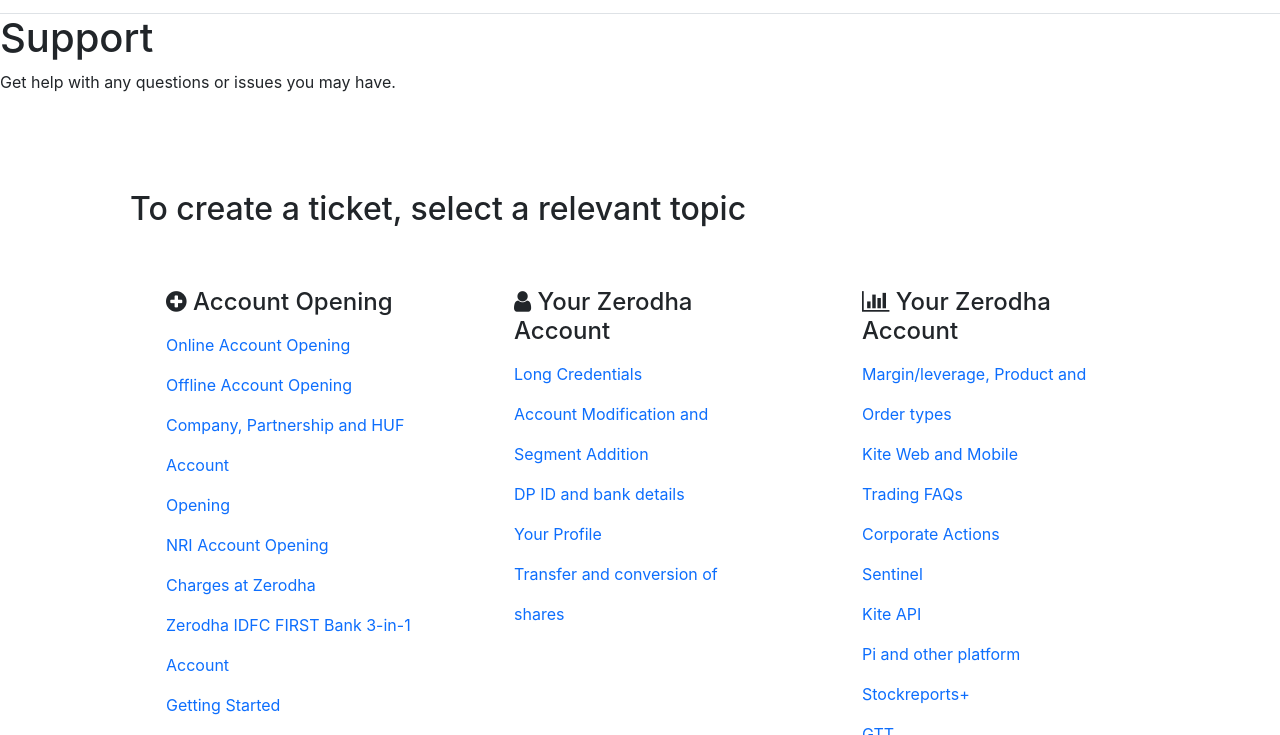
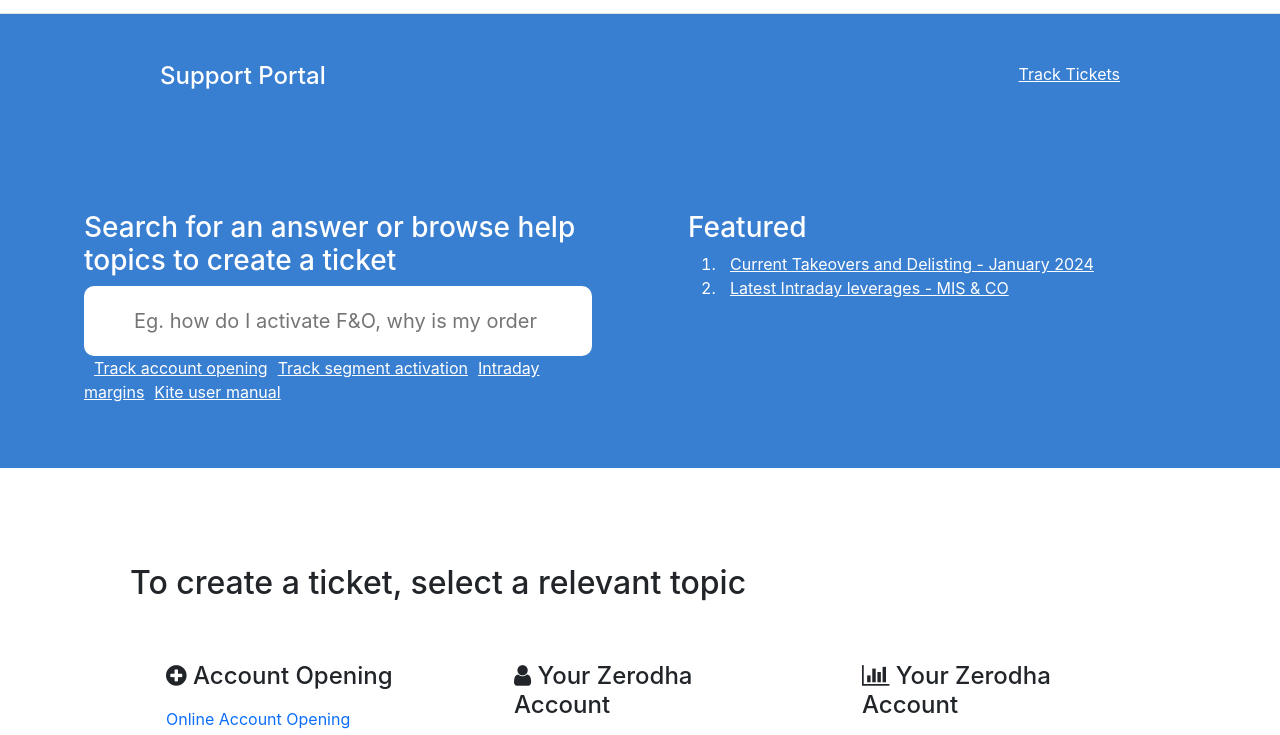
Before and after one commit to md1saquib1234/Zerodha-Clone, a React app in the folder frontend/: page /support in a window 1280 px wide. Shown: the part 59-794 px from the top of the page. Built offline with nearby package versions, Linux system fonts and the light colour scheme.

Commit message:
Enhance Hero component layout with structured support sections and improved user interaction

```diff
--- a/frontend/src/index.css
+++ b/frontend/src/index.css
@@ -15,3 +15,27 @@
 .nav-link {
   margin-left: 40px;
 }
+
+#supportHero {
+  background-color: rgb(56, 126, 209);
+  color: white;
+}
+
+#supportWrapper {
+  display: flex;
+  justify-content: space-between;
+  margin: 0 100px;
+}
+
+#supportHero a{
+  color: white;
+  margin-left: 10px;
+}
+
+#supportHero input{
+  padding: 20px 50px;
+  width: 100%;
+  font-size: 20px;
+  border-radius: 10px;
+  border: none;
+}
--- a/frontend/src/landing_page/support/Hero.js
+++ b/frontend/src/landing_page/support/Hero.js
@@ -2,10 +2,38 @@
 
 function Hero() {
     return (
-        <div>
-            <h1>Support</h1>
-            <p>Get help with any questions or issues you may have.</p>
+        <section className="container-fluid" id="supportHero">
+            <div className="p-5" id="supportWrapper">
+                <h4>Support Portal</h4>
+                <a href="">Track Tickets</a>
+            </div>
+            <div className="row p-3 mx-2">
+                 <div className="col-6 p-5">
+          <h1 className="fs-3">
+            Search for an answer or browse help topics to create a ticket
+          </h1>
+          <input placeholder="Eg. how do I activate F&O, why is my order getting rejected." />
+          <br />
+          <a href="">Track account opening</a>
+          <a href="">Track segment activation</a>
+          <a href="">Intraday margins</a>
+          <a href="">Kite user manual</a>
         </div>
+
+            <div className="col-6 p-5">
+          <h1 className="fs-3">Featured</h1>
+          <ol>
+            <li>
+              <a href="">Current Takeovers and Delisting - January 2024</a>
+            </li>
+            <li>
+              <a href="">Latest Intraday leverages - MIS & CO</a>
+            </li>
+          </ol>
+        </div>
+      </div>
+
+        </section>
      );
 }
 
```
